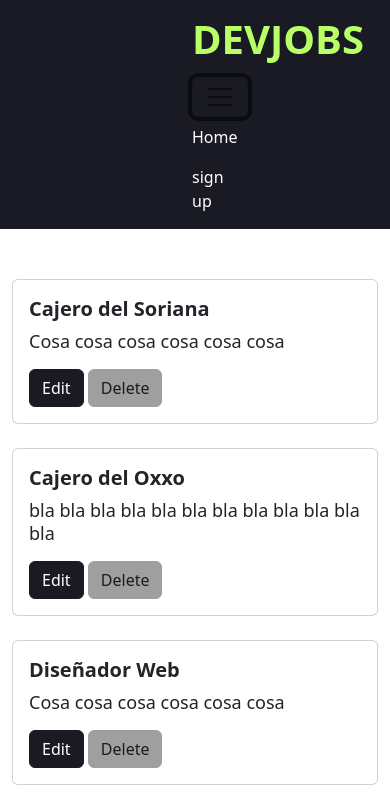
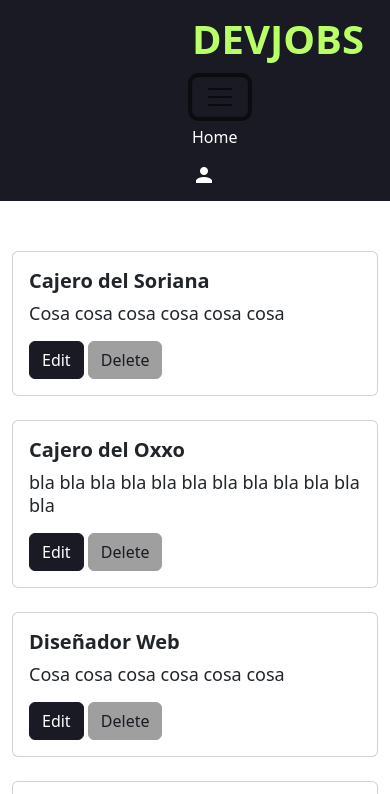
Before and after one commit to josemenav/DevJobs, a website: page app/views/recruiterProfile.html in a window 390 px wide. Both pictures are taken after a click on the button "Toggle navigation". Shown: the top 794 px of the page. Drawn offline with nearby package versions, Linux system fonts and the light colour scheme.

Commit message:
Corregi lo del icono y agrege el dropdown a register

```diff
--- a/app/views/header.html
+++ b/app/views/header.html
@@ -11,7 +11,7 @@
               <a class="nav-link" aria-current="page" href="../views/index.html">Home</a>
             </li>
             <li class="nav-item">
-              <a class="nav-link" href="../views/login.html">sign up</a>
+              <a class="nav-link" href="../views/login.html">Sign Up</a>
             </li>
           </ul>
         </div>
--- a/app/views/recruiterProfile.html
+++ b/app/views/recruiterProfile.html
@@ -14,7 +14,27 @@
 </head>
 
 <body>
-    <div id="header"></div>
+    <header>
+      <nav class="navbar navbar-expand-lg bg-body-tertiary">
+          <div class="container-fluid">
+              <a class="navbar-brand" href="../views/index.html"><h2 class="nav-title">DEVJOBS</h2></a>
+              <button class="navbar-toggler" type="button" data-bs-toggle="collapse" data-bs-target="#navbarSupportedContent" aria-controls="navbarSupportedContent" aria-expanded="false" aria-label="Toggle navigation">
+                  <span class="navbar-toggler-icon"></span>
+              </button>
+              <div class="collapse navbar-collapse" id="navbarSupportedContent">
+                  <ul class="navbar-nav ml-auto">
+                      <li class="nav-item">
+                          <a class="nav-link" aria-current="page" href="../views/index.html">Home</a>
+                      </li>
+                      <li class="nav-item">
+                          <i class="mdi mdi-account" id="account" style="color: white;"></i>
+                      </li>
+                  </ul>
+              </div>
+          </div>
+      </nav>
+  </header>
+<main>
     <main>
 
         <div class="container">
```
Also changed, not shown: app/views/register.html (+11 -0 lines).
